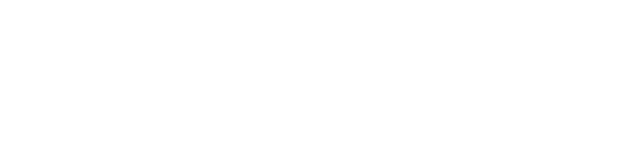
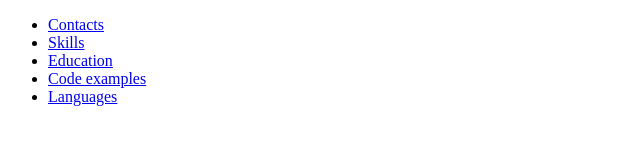
Before and after one commit to Marysemm/rsschool-cv, a plain HTML site: page index.html in a window 1280 px wide. Shown: the whole page, without its empty margins (0-640 px from the left). Drawn offline with Linux system fonts and the light colour scheme.

Commit message:
feat: add info in index.html

```diff
--- a/index.html
+++ b/index.html
@@ -6,6 +6,16 @@
     <title>rsschool cv</title>
 </head>
 <body>
-
+    <header class="header">
+        <nav class="header__nav">
+            <ul class="nav__list">
+                <li class="nav__item"><a href="#contacts" class="nav__link">Contacts</a></li>
+                <li class="nav__item"><a href="#skills" class="nav__link">Skills</a></li>
+                <li class="nav__item"><a href="#education" class="nav__link">Education</a></li>
+                <li class="nav__item"><a href="#projects" class="nav__link">Code examples</a></li>
+                <li class="nav__item"><a href="#languages" class="nav__link">Languages</a></li>
+            </ul>
+        </nav>
+    </header>
 </body>
 </html>
```
